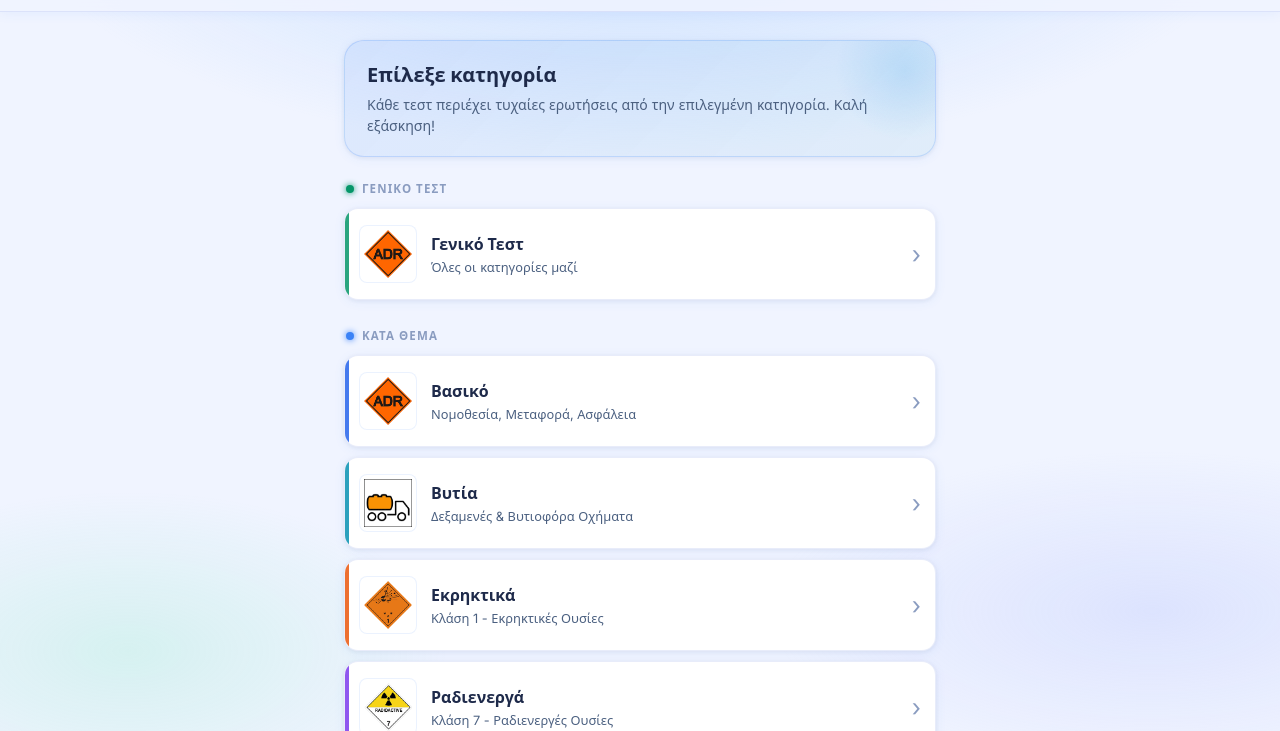
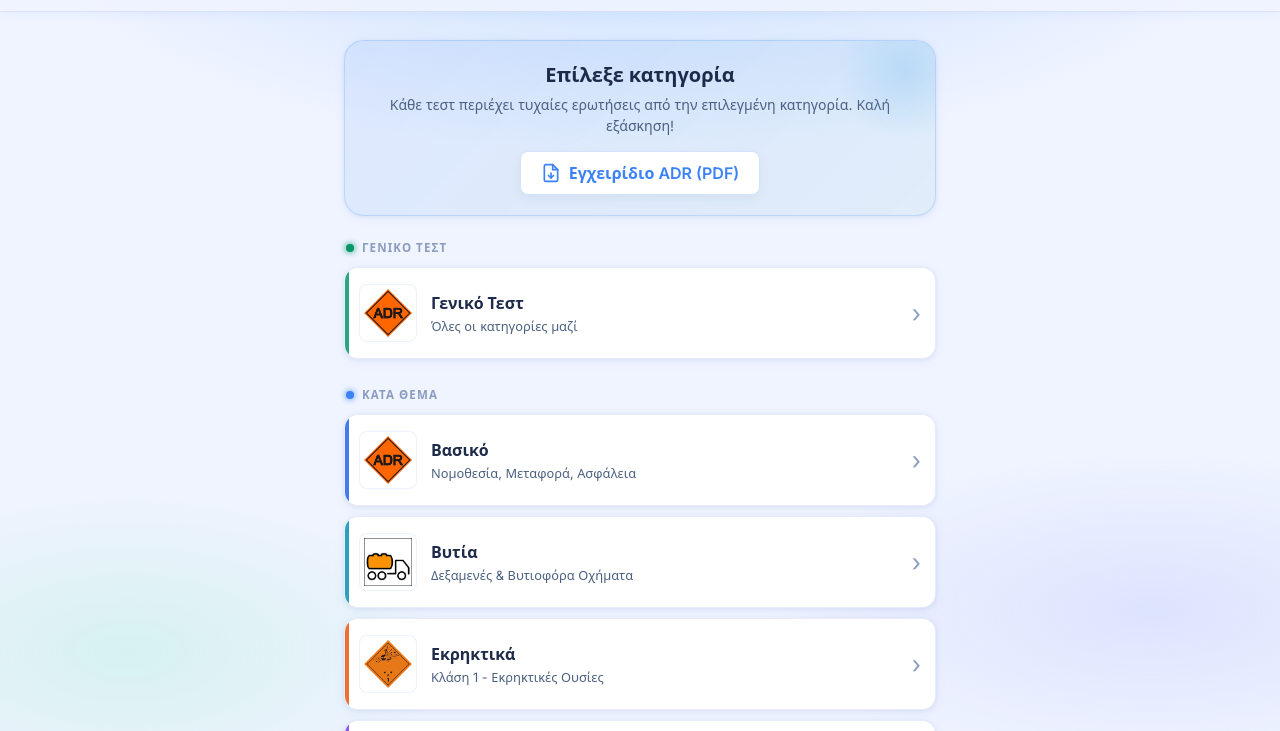
Before and after one commit to katartisikek/AdrQuiz, a plain HTML site: page index.html in a window 1280 px wide. Shown: the part 69-800 px from the top of the page. Drawn offline with Linux system fonts and the light colour scheme.

Commit message:
Προσθήκη κουμπιού λήψης του Εγχειριδίου ADR (PDF)

```diff
--- a/index.html
+++ b/index.html
@@ -27,9 +27,18 @@
     </header>
 
     <main class="home-main">
-      <section class="welcome-card">
+      <section class="welcome-card" style="display:flex; flex-direction:column; align-items:center; text-align:center;">
         <h2 class="welcome-title">Επίλεξε κατηγορία</h2>
         <p class="welcome-desc">Κάθε τεστ περιέχει τυχαίες ερωτήσεις από την επιλεγμένη κατηγορία. Καλή εξάσκηση!</p>
+        <a href="ADR_manual.pdf" target="_blank" class="manual-btn" style="margin-top: 15px; display: inline-flex; align-items: center; gap: 8px; background: white; color: var(--accent-blue); padding: 10px 20px; border-radius: 8px; text-decoration: none; font-weight: 600; box-shadow: 0 4px 12px rgba(0,0,0,0.05); border: 1px solid rgba(43, 116, 226, 0.2); transition: all 0.2s ease;">
+          <svg width="20" height="20" viewBox="0 0 24 24" fill="none" stroke="currentColor" stroke-width="2" stroke-linecap="round" stroke-linejoin="round">
+            <path d="M14 2H6a2 2 0 0 0-2 2v16a2 2 0 0 0 2 2h12a2 2 0 0 0 2-2V8z"></path>
+            <polyline points="14 2 14 8 20 8"></polyline>
+            <line x1="12" y1="18" x2="12" y2="12"></line>
+            <polyline points="9 15 12 18 15 15"></polyline>
+          </svg>
+          Εγχειρίδιο ADR (PDF)
+        </a>
       </section>
 
       <!-- GENERAL TEST -->
```
